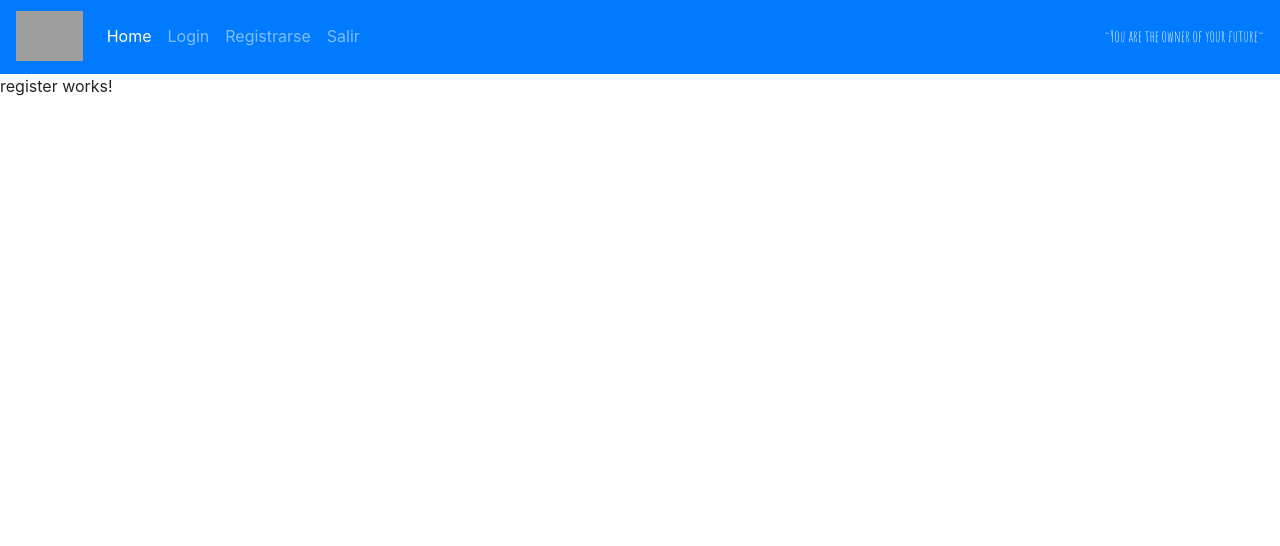
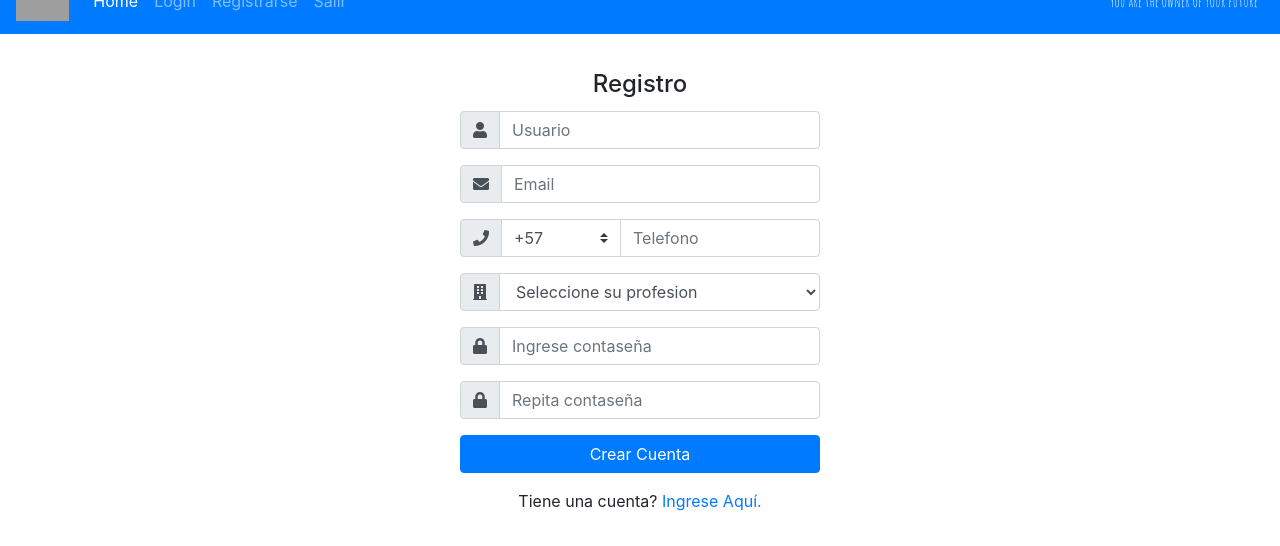
Before and after one commit to otherside9710/making-test, an Angular app: page /sing-up in a window 1280 px wide. Shown: the part 256-802 px from the top of the page. Built offline with nearby package versions, Linux system fonts and the light colour scheme; grey boxes are pictures that could not be loaded.

Commit message:
login and register okok

```diff
--- a/src/app/components/login/login.component.html
+++ b/src/app/components/login/login.component.html
@@ -1,17 +1,18 @@
+<link rel="stylesheet" href="https://use.fontawesome.com/releases/v5.0.8/css/all.css">
 <div class="form">
   <div class="thumbnail">
-    <img height="150px" src="https://lh3.googleusercontent.com/jLnMOwTTKOnJwHsz67cDAm2yPKkmHgRMaqXa867AxZksXtYjvFaaT10T6Bq8erSmHCOwMaI7eUYGKo0eg-E1eOs-Sq1wte7Sk2_8yfuEqWtPCyD80CfxoyOEY-UVhHXSy02OTnApX3glETx0H0mEwYHcTs1EtLr7T0hw4JIFelpWHkHJiGFV1hUhYNuQU3ohoXl3GlWJcNsP2CE28KkMBpTFLdS9BGj45IzdXbk5trUEcFYy7--P-dBJbOzCfGmER_frkE8FGijUS0D7pBYSuLefClv-Jka62zvSzts261I66eJOjzleKVKWKB0uHM92IXvncsyWsjoA3_Oqi8lbFs1StqzlQjPUAW0fqAiP5opjIFGHZIU2UnhixdzK08vS7xmq40CWZGvlV4BO3a64k8i3SLEJvXTbIXyeDu3QmFTLXGfEV7kzVMvIsI5YkEbSYSHiA0JPNGL3OSEKSrI45CQ_cUMVbKxf5wLtwvV60j1LFCbcfZ2WoH0_NcgQkUDJ0KetDWARQPvUjSY4ea5e64VSUkamy8BMpp5VFwMl-vm06ikJ0rUt0YuXd8WqeS98=w1366-h586"/></div>
-  <form class="register-form">
-    <input type="text" placeholder="name"/>
-    <input type="password" placeholder="password"/>
-    <input type="text" placeholder="email address"/>
-    <button>create</button>
-    <p class="message">Already registered? <a href="#">Sign In</a></p>
+    <img height="150px"
+         src="https://lh3.googleusercontent.com/jLnMOwTTKOnJwHsz67cDAm2yPKkmHgRMaqXa867AxZksXtYjvFaaT10T6Bq8erSmHCOwMaI7eUYGKo0eg-E1eOs-Sq1wte7Sk2_8yfuEqWtPCyD80CfxoyOEY-UVhHXSy02OTnApX3glETx0H0mEwYHcTs1EtLr7T0hw4JIFelpWHkHJiGFV1hUhYNuQU3ohoXl3GlWJcNsP2CE28KkMBpTFLdS9BGj45IzdXbk5trUEcFYy7--P-dBJbOzCfGmER_frkE8FGijUS0D7pBYSuLefClv-Jka62zvSzts261I66eJOjzleKVKWKB0uHM92IXvncsyWsjoA3_Oqi8lbFs1StqzlQjPUAW0fqAiP5opjIFGHZIU2UnhixdzK08vS7xmq40CWZGvlV4BO3a64k8i3SLEJvXTbIXyeDu3QmFTLXGfEV7kzVMvIsI5YkEbSYSHiA0JPNGL3OSEKSrI45CQ_cUMVbKxf5wLtwvV60j1LFCbcfZ2WoH0_NcgQkUDJ0KetDWARQPvUjSY4ea5e64VSUkamy8BMpp5VFwMl-vm06ikJ0rUt0YuXd8WqeS98=w1366-h586"/>
+  </div>
+  <form class="login-form">
+    <input type="text" [autofocus]="true" placeholder="Usuario"/>
+    <input type="password" placeholder="Constraseña"/>
+    <button>Ingresar</button>
+    <p class="message">No tiene cuenta? <a href="#">Registrese aquí.</a></p>
   </form>
-  <form class="login-form">
-    <input type="text" placeholder="username"/>
-    <input type="password" placeholder="password"/>
-    <button>login</button>
-    <p class="message">Not registered? <a href="#">Create an account</a></p>
-  </form>
+  <br/>
+  <p>
+    <a href="" class="btn btn-block btn-facebook"> <i class="fab fa-facebook-f"></i>   Login via facebook</a>
+  </p>
+
 </div>
--- a/src/app/components/login/login.component.scss
+++ b/src/app/components/login/login.component.scss
@@ -90,3 +90,8 @@
   -webkit-transform: translateX(-50%) translateY(-50%);
   transform: translateX(-50%) translateY(-50%);
 }
+
+.btn-facebook {
+  background-color: #405D9D;
+  color: #fff;
+}
--- a/src/app/components/nav/nav.component.html
+++ b/src/app/components/nav/nav.component.html
@@ -1,6 +1,6 @@
 <nav class="navbar navbar-expand-lg navbar-dark bg-primary">
   <a class="navbar-brand">
-    <img style="height: 50px" src="https://lh3.googleusercontent.com/jLnMOwTTKOnJwHsz67cDAm2yPKkmHgRMaqXa867AxZksXtYjvFaaT10T6Bq8erSmHCOwMaI7eUYGKo0eg-E1eOs-Sq1wte7Sk2_8yfuEqWtPCyD80CfxoyOEY-UVhHXSy02OTnApX3glETx0H0mEwYHcTs1EtLr7T0hw4JIFelpWHkHJiGFV1hUhYNuQU3ohoXl3GlWJcNsP2CE28KkMBpTFLdS9BGj45IzdXbk5trUEcFYy7--P-dBJbOzCfGmER_frkE8FGijUS0D7pBYSuLefClv-Jka62zvSzts261I66eJOjzleKVKWKB0uHM92IXvncsyWsjoA3_Oqi8lbFs1StqzlQjPUAW0fqAiP5opjIFGHZIU2UnhixdzK08vS7xmq40CWZGvlV4BO3a64k8i3SLEJvXTbIXyeDu3QmFTLXGfEV7kzVMvIsI5YkEbSYSHiA0JPNGL3OSEKSrI45CQ_cUMVbKxf5wLtwvV60j1LFCbcfZ2WoH0_NcgQkUDJ0KetDWARQPvUjSY4ea5e64VSUkamy8BMpp5VFwMl-vm06ikJ0rUt0YuXd8WqeS98=w1366-h586"></a>
+    <img style="height: 40px" src="https://lh3.googleusercontent.com/jLnMOwTTKOnJwHsz67cDAm2yPKkmHgRMaqXa867AxZksXtYjvFaaT10T6Bq8erSmHCOwMaI7eUYGKo0eg-E1eOs-Sq1wte7Sk2_8yfuEqWtPCyD80CfxoyOEY-UVhHXSy02OTnApX3glETx0H0mEwYHcTs1EtLr7T0hw4JIFelpWHkHJiGFV1hUhYNuQU3ohoXl3GlWJcNsP2CE28KkMBpTFLdS9BGj45IzdXbk5trUEcFYy7--P-dBJbOzCfGmER_frkE8FGijUS0D7pBYSuLefClv-Jka62zvSzts261I66eJOjzleKVKWKB0uHM92IXvncsyWsjoA3_Oqi8lbFs1StqzlQjPUAW0fqAiP5opjIFGHZIU2UnhixdzK08vS7xmq40CWZGvlV4BO3a64k8i3SLEJvXTbIXyeDu3QmFTLXGfEV7kzVMvIsI5YkEbSYSHiA0JPNGL3OSEKSrI45CQ_cUMVbKxf5wLtwvV60j1LFCbcfZ2WoH0_NcgQkUDJ0KetDWARQPvUjSY4ea5e64VSUkamy8BMpp5VFwMl-vm06ikJ0rUt0YuXd8WqeS98=w1366-h586"></a>
   <button class="navbar-toggler" type="button" data-toggle="collapse" data-target="#navbarText" aria-controls="navbarText" aria-expanded="false" aria-label="Toggle navigation">
     <span class="navbar-toggler-icon"></span>
   </button>
--- a/src/app/components/register/register.component.html
+++ b/src/app/components/register/register.component.html
@@ -1,3 +1,59 @@
-<p>
-  register works!
-</p>
+<link rel="stylesheet" href="https://use.fontawesome.com/releases/v5.0.8/css/all.css">
+<div class="container">
+  <article class="card-body mx-auto" style="max-width: 400px;">
+    <h4 class="card-title mt-3 text-center">Registro</h4>
+    <form>
+      <div class="form-group input-group">
+        <div class="input-group-prepend">
+          <span class="input-group-text"> <i class="fa fa-user"></i> </span>
+        </div>
+        <input name="" class="form-control" [autofocus]="true" placeholder="Usuario" type="text">
+      </div>
+      <div class="form-group input-group">
+        <div class="input-group-prepend">
+          <span class="input-group-text"> <i class="fa fa-envelope"></i> </span>
+        </div>
+        <input name="" class="form-control" placeholder="Email" type="email">
+      </div>
+      <div class="form-group input-group">
+        <div class="input-group-prepend">
+          <span class="input-group-text"> <i class="fa fa-phone"></i> </span>
+        </div>
+        <select class="custom-select" style="max-width: 120px;">
+          <option selected="">+57</option>
+          <option value="1">+972</option>
+          <option value="2">+198</option>
+          <option value="3">+701</option>
+        </select>
+        <input name="" class="form-control" placeholder="Telefono" type="text">
+      </div>
+      <div class="form-group input-group">
+        <div class="input-group-prepend">
+          <span class="input-group-text"> <i class="fa fa-building"></i> </span>
+        </div>
+        <select class="form-control">
+          <option selected=""> Seleccione su profesion</option>
+          <option>Diseñador</option>
+          <option>Programador</option>
+          <option>Contador</option>
+        </select>
+      </div>
+      <div class="form-group input-group">
+        <div class="input-group-prepend">
+          <span class="input-group-text"> <i class="fa fa-lock"></i> </span>
+        </div>
+        <input class="form-control" placeholder="Ingrese contaseña" type="password">
+      </div>
+      <div class="form-group input-group">
+        <div class="input-group-prepend">
+          <span class="input-group-text"> <i class="fa fa-lock"></i> </span>
+        </div>
+        <input class="form-control" placeholder="Repita contaseña" type="password">
+      </div>
+      <div class="form-group">
+        <button type="submit" class="btn btn-primary btn-block"> Crear Cuenta</button>
+      </div> <!-- form-group// -->
+      <p class="text-center">Tiene una cuenta? <a href="">Ingrese Aquí.</a></p>
+    </form>
+  </article>
+</div>
--- a/src/app/components/register/register.component.scss
+++ b/src/app/components/register/register.component.scss
@@ -0,0 +1,30 @@
+.divider-text {
+  position: relative;
+  text-align: center;
+  margin-top: 15px;
+  margin-bottom: 15px;
+}
+.divider-text span {
+  padding: 7px;
+  font-size: 12px;
+  position: relative;
+  z-index: 2;
+}
+.divider-text:after {
+  content: "";
+  position: absolute;
+  width: 100%;
+  border-bottom: 1px solid #ddd;
+  top: 55%;
+  left: 0;
+  z-index: 1;
+}
+
+.btn-facebook {
+  background-color: #405D9D;
+  color: #fff;
+}
+.btn-twitter {
+  background-color: #42AEEC;
+  color: #fff;
+}
```
Also changed, not shown: src/app/app.component.html (+2 -2 lines).
